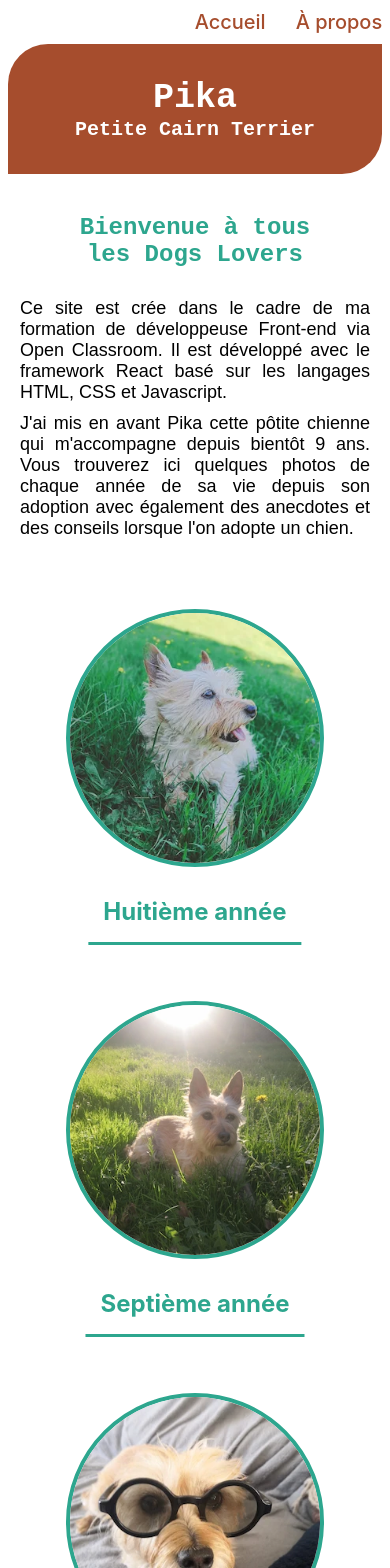
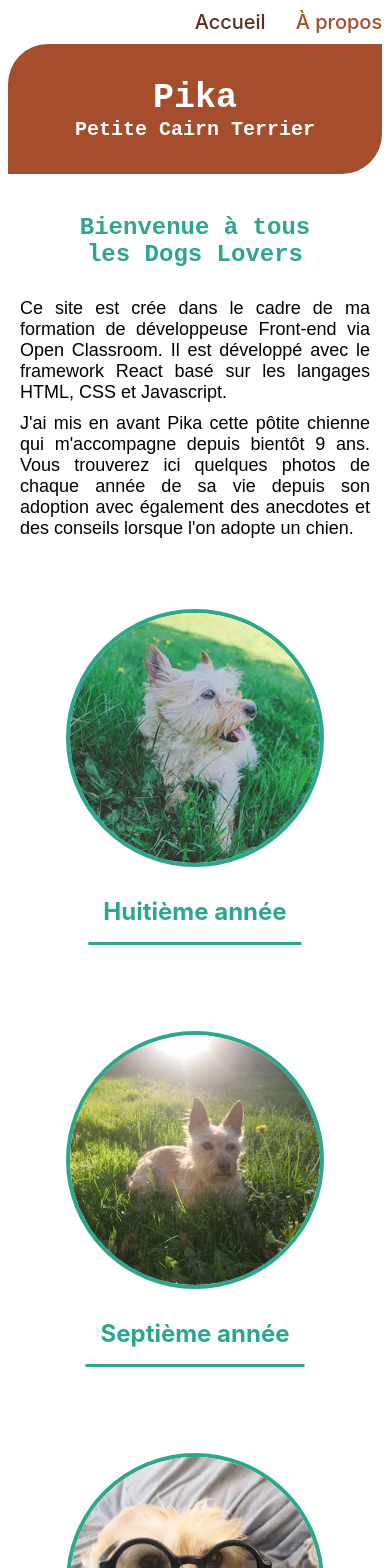
Before and after one commit to Apffou/Pika, a React (Create React App) app: page / in a window 390 px wide. Shown: the top 1568 px of the page. Built offline with nearby package versions, Linux system fonts and the light colour scheme.

Commit message:
Ajout effet rotation au survol sur image de la home, rectification des espaces pour un meilleur responsive.

```diff
--- a/src/App.scss
+++ b/src/App.scss
@@ -15,6 +15,10 @@ header {
   justify-content: center;
 }
 
+.active {
+  color: #593122;
+}
+
 
 /*************** Home content */
 
@@ -23,7 +27,8 @@ header {
   display: grid;
   grid-template-columns: 100%;
   justify-items: center;
-  gap: 60px;
+  column-gap: 25px;
+  row-gap: 60px;
 
   @media screen and (min-width:768px) {
     grid-template-columns: 1fr 1fr;
@@ -219,7 +224,6 @@ header {
 
           a {
             color: #2DA68E;
-            text-decoration: underline;
           }
 
         }
@@ -281,7 +285,7 @@ header {
     }
 
     @media screen and (min-width:1920px) {
-      margin-bottom: 60px;
+      margin-bottom: 55px;
     }
   }
 
--- a/src/composants/Pages/Home.js
+++ b/src/composants/Pages/Home.js
@@ -21,5 +21,4 @@ function Home() {
     )
 
 }
-
 export default Home;
--- a/src/composants/Thumb/Thumb.scss
+++ b/src/composants/Thumb/Thumb.scss
@@ -7,6 +7,7 @@ a {
     flex-direction: column;
     align-items: center;
     gap: 15px;
+    margin-bottom: 30px;
 
     img {
         width: 250px;
@@ -72,3 +73,17 @@ a {
         }
     }
 }
+
+/************ Debut Animation Rotation */
+
+.thumb img {
+    -webkit-transition: all 0.5s ease;
+    transition: all 0.5s ease;
+}
+
+.thumb:hover img {
+    -webkit-transform: rotate(-15deg);
+    transform: rotate(-15deg);
+}
+
+/************ Fin Animation Rotation */
```
